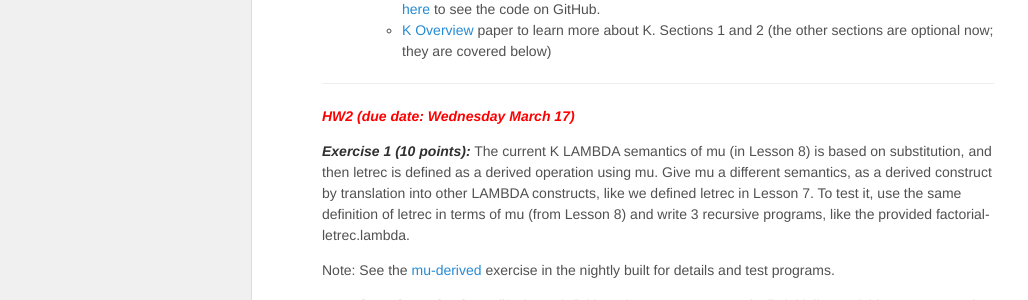
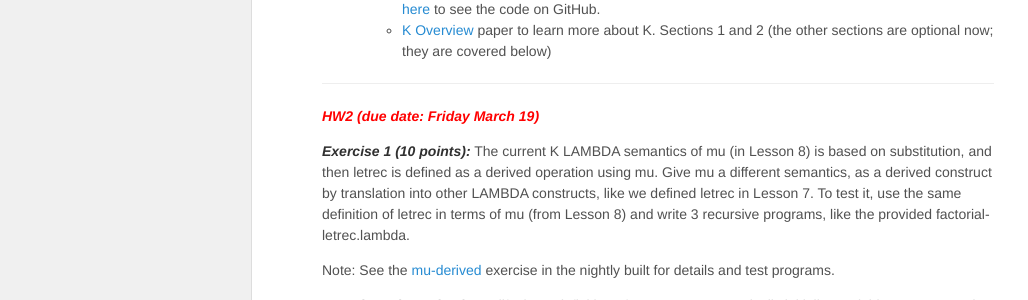
Before and after one commit to h0nzZik/fsl.cs.illinois.edu, a Jekyll site: the page built from teaching/2021/cs422/index.md, in a window 1280 px wide and 900 px high, scrolled down 1456 px. Shown: the part 152-452 px from the top of the window, without its empty margins (0-1028 px from the left). Built offline with Jekyll 4.4.1, drawn with Linux system fonts in a browser that asks for light colours; nearby versions of some CDN libraries.

Commit message:
cs 422 teaching: update HW2 due date

```diff
--- a/teaching/2021/cs422/index.md
+++ b/teaching/2021/cs422/index.md
@@ -64,7 +64,7 @@ The links below provide you with useful material for this class, including compl
 
 
 ---
-<b><em><span style="color:red">HW2 (due date: Wednesday March 17)</span></em></b>
+<b><em><span style="color:red">HW2 (due date: Friday March 19)</span></em></b>
 
 ***Exercise 1 (10 points):*** The current K LAMBDA semantics of mu (in Lesson 8) is based on substitution, and then letrec is defined as a derived operation using mu. Give mu a different semantics, as a derived construct by translation into other LAMBDA constructs, like we defined letrec in Lesson 7. To test it, use the same definition of letrec in terms of mu (from Lesson 8) and write 3 recursive programs, like the provided factorial-letrec.lambda.
 
```
